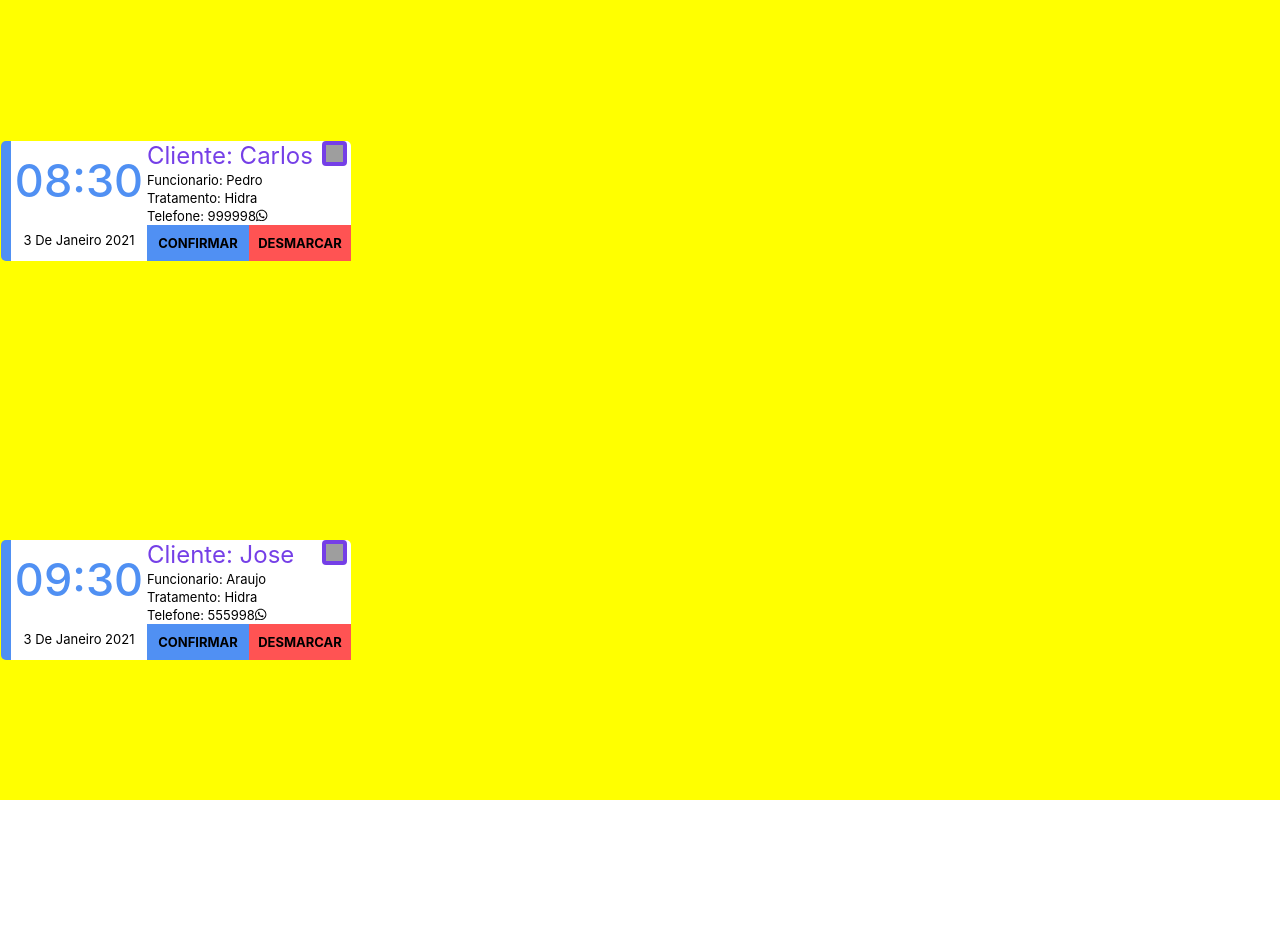
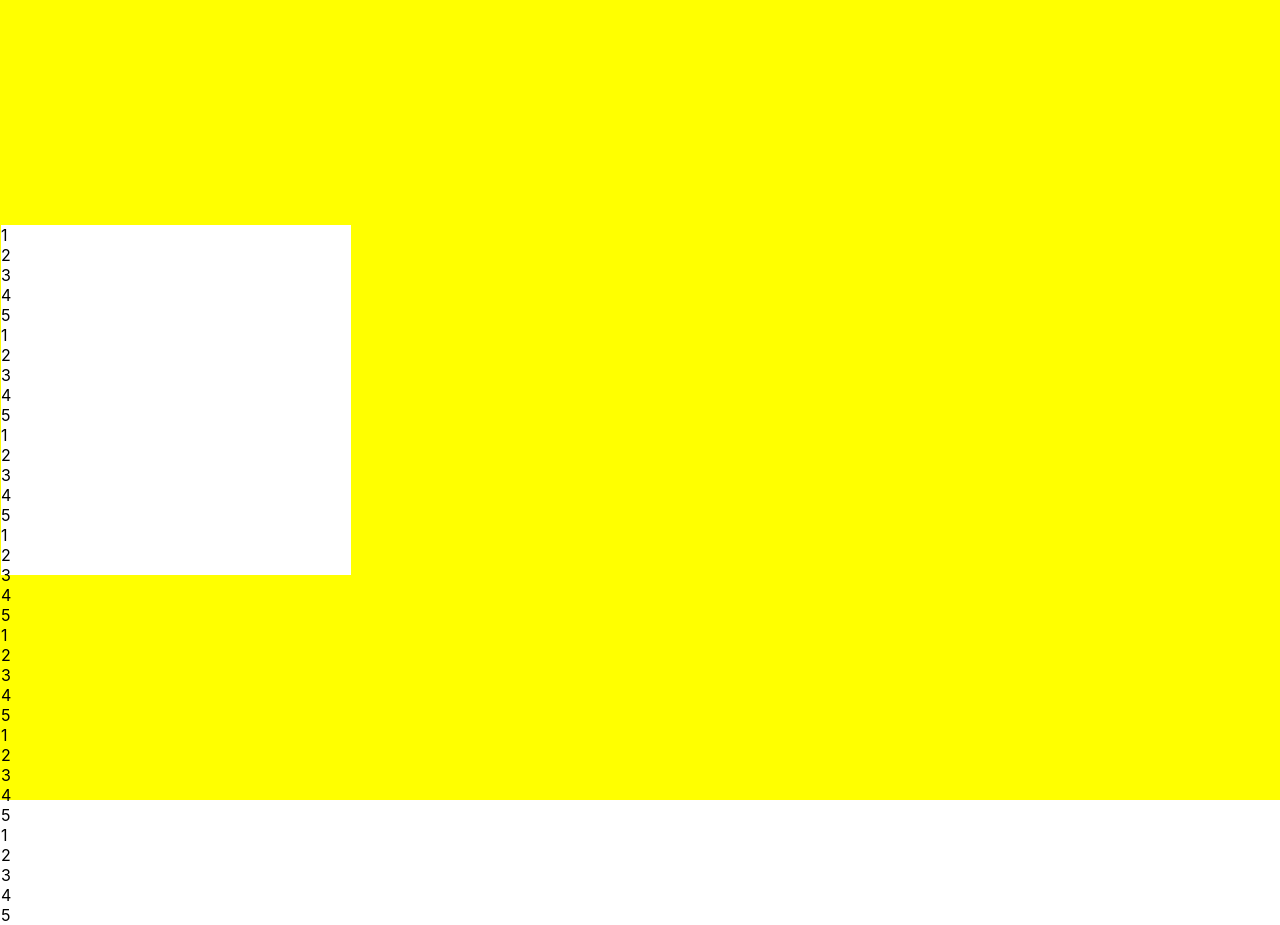
Before and after one commit to gracione/calendarioReact, a React (Create React App) app: page / in a window 1280 px wide. Before the commit the page ends 800 px from the top, so only its background shows below. Built offline with nearby package versions, Linux system fonts and the light colour scheme; grey boxes are pictures that could not be loaded.

Commit message:
configurando dias da semana

```diff
--- a/src/App.tsx
+++ b/src/App.tsx
@@ -6,40 +6,22 @@ import { GlobalStyle } from "./global";
 
 
 function App() {
-  let dadosCard = [
-    {
-      "cliente": "carlos",
-      "funcionario": "pedro",
-      "tratamento": "hidra",
-      "telefone": "999998",
-      "horario" : "08:30",
-      "data" : "3 de janeiro 2021"
-    },
-    {
-      "cliente": "jose",
-      "funcionario": "araujo",
-      "tratamento": "hidra",
-      "telefone": "555998",
-      "horario" : "09:30",
-      "data" : "3 de janeiro 2021"
-    },
-  ];
+  let dadosCard = {
+    domingo : [1,2,3,4,5]
+    ,segunda : [1,2,3,4,5]
+    ,terca : [1,2,3,4,5]
+    ,quarta : [1,2,3,4,5]
+    ,quinta : [1,2,3,4,5]
+    ,sexta : [1,2,3,4,5]
+    ,sabado : [1,2,3,4,5]
+  };
 
-  let card = [];
-  for (let index = 0; index < dadosCard.length; index++) {
-    card[index] = <Card
-      cliente={dadosCard[index].cliente}
-      funcionario={dadosCard[index].funcionario}
-      tratamento={dadosCard[index].tratamento}
-      telefone={dadosCard[index].telefone}
-      horario={dadosCard[index].horario}
-      data={dadosCard[index].data}
-    />;
-  }
-
+  let card = <Card
+    dias={dadosCard}
+  ></Card>;
   return (
     <Container>
-      {card}
+       {card}
       <GlobalStyle />
     </Container>
   );
--- a/src/components/card/Card.tsx
+++ b/src/components/card/Card.tsx
@@ -1,51 +1,41 @@
-import { Cartao } from "./style";
-import { FontAwesomeIcon } from '@fortawesome/react-fontawesome';
-import { faWhatsapp } from "@fortawesome/free-brands-svg-icons";
+import React from "react";
+import { Calendario } from "./style";
 
-interface tipoDeDados {
-  cliente: string;
-  funcionario: string;
-  tratamento: string;
-  telefone: string;
-  horario: string;
-  data: string;
+
+function OrganizarSemana(diaSemana: any) {
+  let domingo: any = [];
+  diaSemana.forEach((element: string) => {
+    domingo.push(<li>{element}</li>);
+  });
+  console.log(domingo);
+  return domingo;
 }
 
-function Card({ cliente, funcionario, tratamento, telefone, horario, data }: tipoDeDados) {
-  let linkTelefone = "https://api.whatsapp.com/send/?phone=+55" + telefone + "&text=oi";
+function Card(dias: any) {
+  let domingo,segunda,terca,quarta,quinta,sexta,sabado: any;
+  domingo = OrganizarSemana(dias.dias.domingo);
+  segunda = OrganizarSemana(dias.dias.segunda);
+  terca = OrganizarSemana(dias.dias.terca);
+  quarta = OrganizarSemana(dias.dias.quarta);
+  quinta = OrganizarSemana(dias.dias.quinta);
+  sexta = OrganizarSemana(dias.dias.sexta);
+  sabado = OrganizarSemana(dias.dias.sabado);
+
+
+
   return (
     <>
-      <Cartao>
-        <div className='dados-horario'>
-          <div className="horario" >
-            {horario}
-          </div>
-          <div className="data" >
-            {data}
-          </div>
-        </div>
-        <div className='dados-usuario' >
-          <ul>
-            <li className="cliente" >
-              cliente: {cliente}
-              <span><img src="../../icons/lapis.png"></img></span>
-            </li>
-            <li>funcionario: {funcionario}</li>
-            <li>tratamento: {tratamento}</li>
-            <li>
-              <a href={linkTelefone}>
-                telefone: {telefone}
-                <FontAwesomeIcon icon={faWhatsapp} />
-              </a>
-            </li>
-
-          </ul>
-          <div className='confirmar-desmarcar' >
-            <div className='confirmar'>CONFIRMAR</div>
-            <div className='desmarcar'>DESMARCAR</div>
-          </div>
-        </div>
-      </Cartao>
+      <Calendario>
+        <ul>
+        {domingo}
+        {segunda}
+        {terca}
+        {quarta}
+        {quinta}
+        {sexta}
+        {sabado}
+        </ul>
+      </Calendario>
     </>
   );
 
--- a/src/components/card/style.ts
+++ b/src/components/card/style.ts
@@ -1,92 +1,8 @@
 import styled from "styled-components"
 
-export const Cartao = styled.div`
+export const Calendario = styled.div`
     width:350px;
-    height:120px;
+    height:350px;
     background:white;
-    border-left:solid 10px var(--blue-light);
-    border-radius:5px;
-    text-transform: capitalize;
 
-    display:flex;
-    justify-content: space-between;
-    font-size: 13px ;
-    font-weight: 400;
-
-    .dados-horario{
-        width:40%;
-        display:flex;
-        flex-direction: column;
-        justify-content: space-around;
-        .horario{
-            font-size:45px;
-            font-weight:540;
-            color:var(--blue-light);
-            display:flex;
-            justify-content: center;
-            align-items:center;
-
-        }
-        .data{
-
-            display:flex;
-            justify-content: center;
-            align-items:center;
-
-        }
-    }
-    .dados-usuario{
-        width:60%;
-        .cliente{
-        font-size: 24px !important ;
-        color: var(--blue);
-    }
-    ul{
-        padding: 0;
-        margin: 0;
-        height: 70% ;
-
-        display: flex;
-        flex-direction: column;
-        justify-content: space-around ;
-        li{
-            display: block ;
-            img{
-                background-color: var(--blue) ;
-                border-radius: 4px;
-                width: 25px;
-                height: 25px;
-                padding: 4px;
-                float: right;
-                margin-right: 4px;
-        }
-
-        }
-    }
-    .confirmar-desmarcar{
-        height:30%;
-        background-color: yellow;
-        text-align:center;
-        font-size:13px !important;
-        font-weight:700 !important;
-
-        display:flex;
-        .confirmar{
-            width:50%;
-            background:var(--blue-light);
-
-            display:flex;
-            flex-direction: column;
-            justify-content: center;
-        }
-        .desmarcar{
-            width:50%;
-            background:var(--red-light);
-
-            display:flex;
-            flex-direction: column;
-            justify-content: center;
-        }
-    }
-    }
     `;
```
